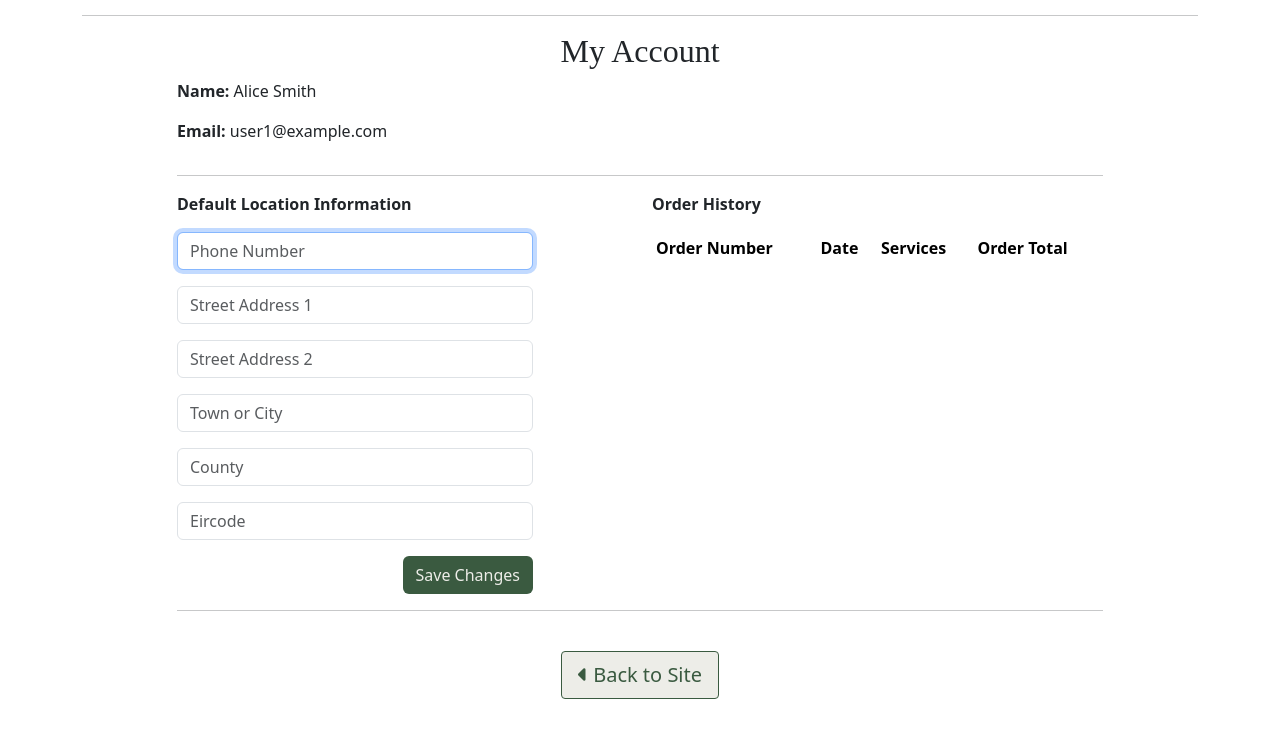
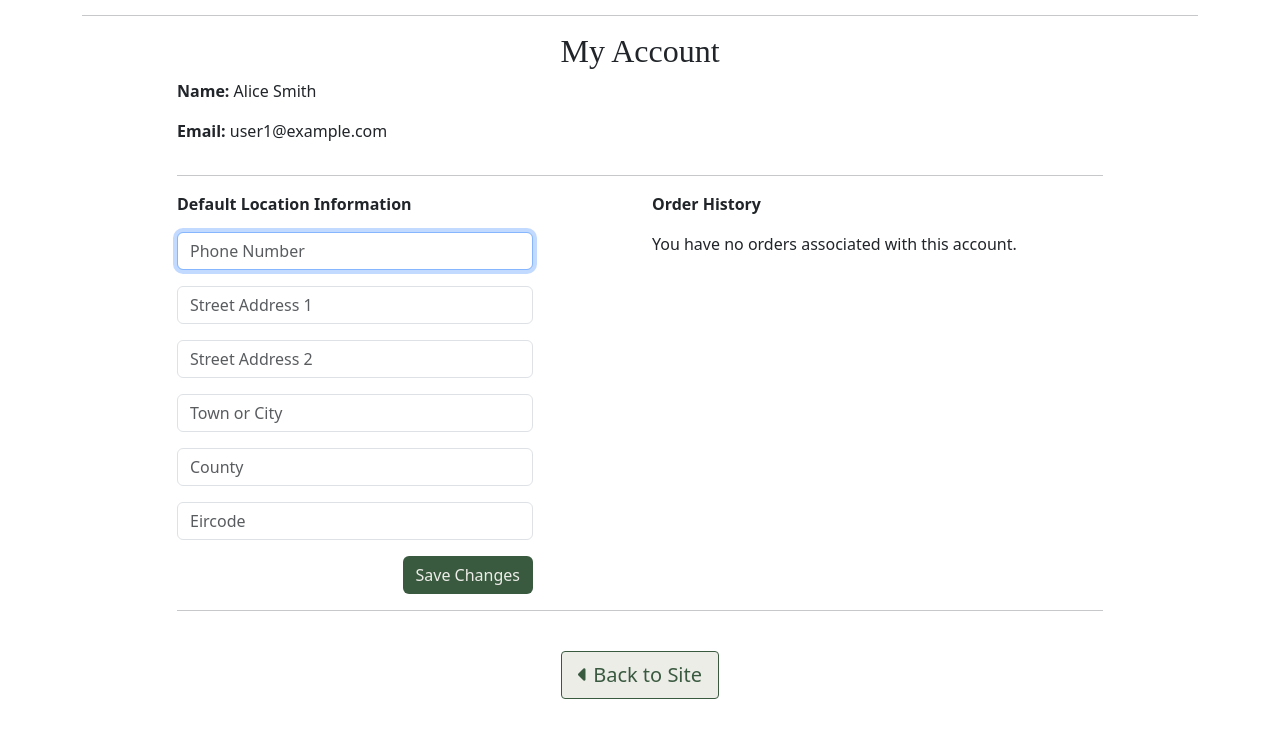
Before and after one commit to simonhw/gardening-services, a Django app: page /accounts/ in a window 1280 px wide. Shown: the part 169-907 px from the top of the page. Run offline with Django 4.2, Linux system fonts and the light colour scheme; a user stored in the database is signed in; data comes from the database, SQL or seed files in the repository; data that the repository does not hold is empty; parts of the project's set-up code (start-up, migrations or seed data) failed here and were passed over; some libraries are stand-ins or nearby versions; some web fonts are replaced.

Commit message:
Feat: Clarify when no orders exist in account.html

```diff
--- a/accounts/templates/accounts/account.html
+++ b/accounts/templates/accounts/account.html
@@ -39,6 +39,9 @@
         </div>
         <div class="col-10 offset-1 col-lg-4 offset-lg-0 col-xl-5 offset-xl-1 mt-5 mt-lg-0">
             <p><b>Order History</b></p>
+            {% if not orders %}
+            <p>You have no orders associated with this account.</p>
+            {% else %}
             <div class="order-history table-responsive">
                 <table class="table table-sm table-borderless">
                     <thead>
@@ -70,13 +73,14 @@
                                 </ul>
                             </td>
                             <td>
-                                ${{ order.grand_total }}
+                                €{{ order.grand_total }}
                             </td>
                         </tr>
                         {% endfor %}
                     </tbody>
                 </table>
             </div>
+            {% endif %}
         </div>
     </div>
     <div class="row">
```
